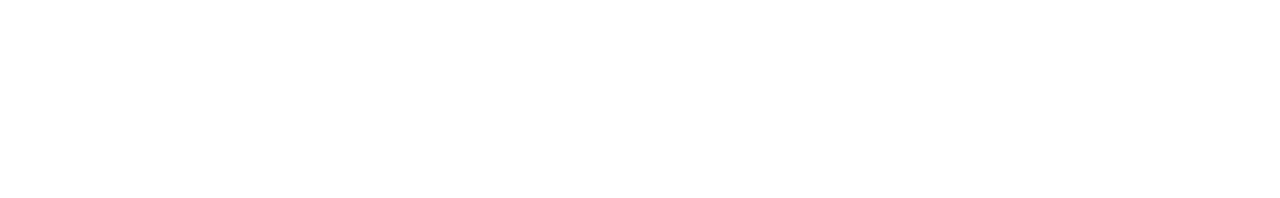
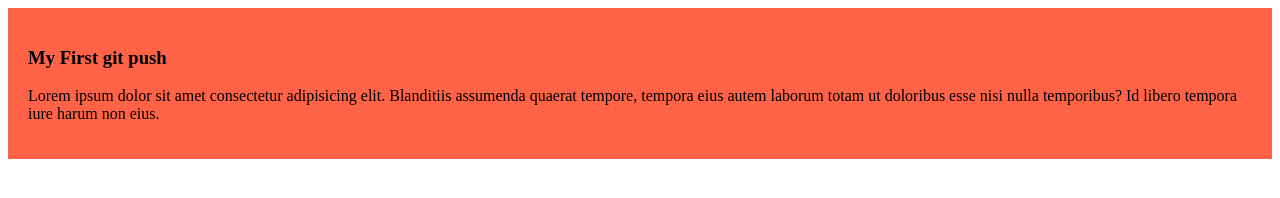
Before and after one commit to 001Rakib/my-first-github-repo, a plain HTML site: page index.html in a window 1280 px wide. Drawn offline with Linux system fonts and the light colour scheme.

Commit message:
added the first blog

```diff
--- a/index.html
+++ b/index.html
@@ -4,8 +4,12 @@
     <meta charset="UTF-8">
     <meta name="viewport" content="width=device-width, initial-scale=1.0">
     <title>My First Github Repo</title>
+    <link rel="stylesheet" href="stayles/blog.css">
 </head>
 <body>
-
+    <div>
+        <h3> My First git push</h3>
+        <p>Lorem ipsum dolor sit amet consectetur adipisicing elit. Blanditiis assumenda quaerat tempore, tempora eius autem laborum totam ut doloribus esse nisi nulla temporibus? Id libero tempora iure harum non eius.</p>
+    </div>
 </body>
 </html>
--- /dev/null
+++ b/stayles/blog.css
@@ -0,0 +1,4 @@
+div{
+    background-color: tomato;
+    padding: 20px;
+}
```
